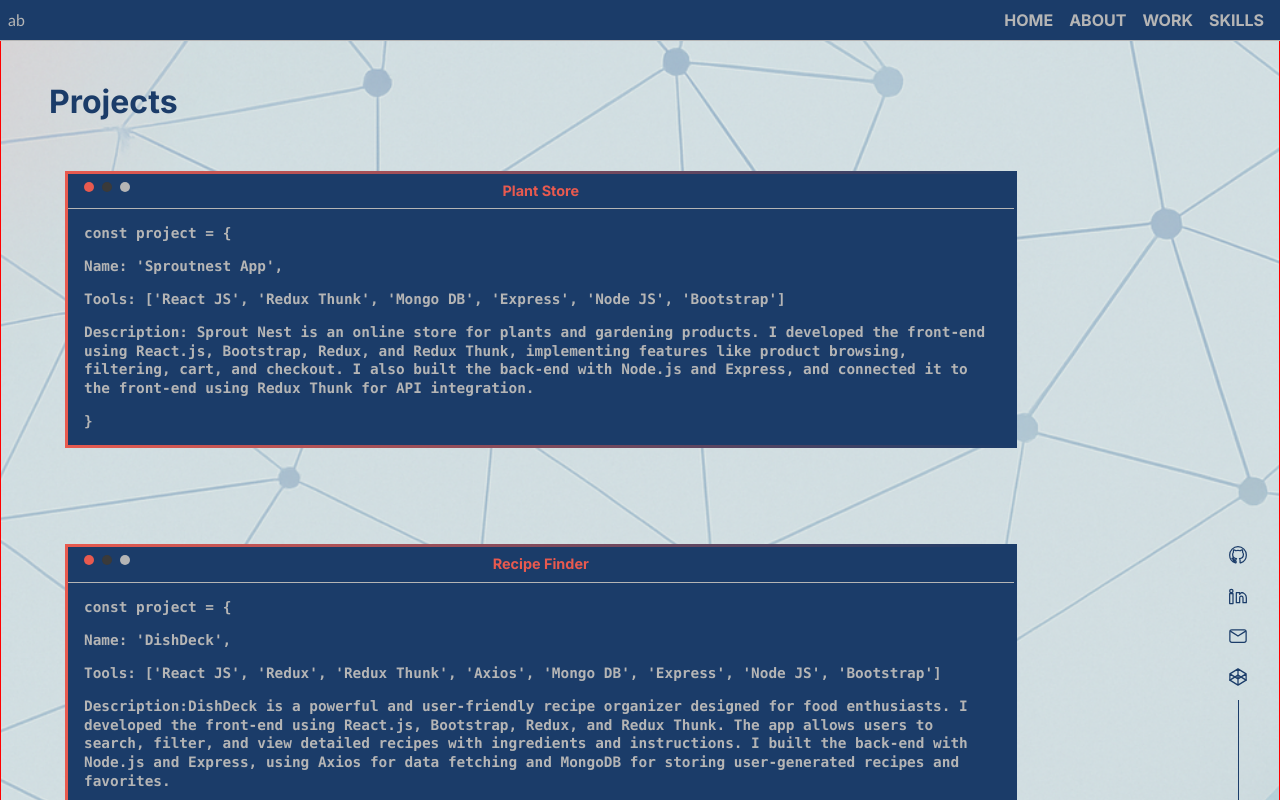
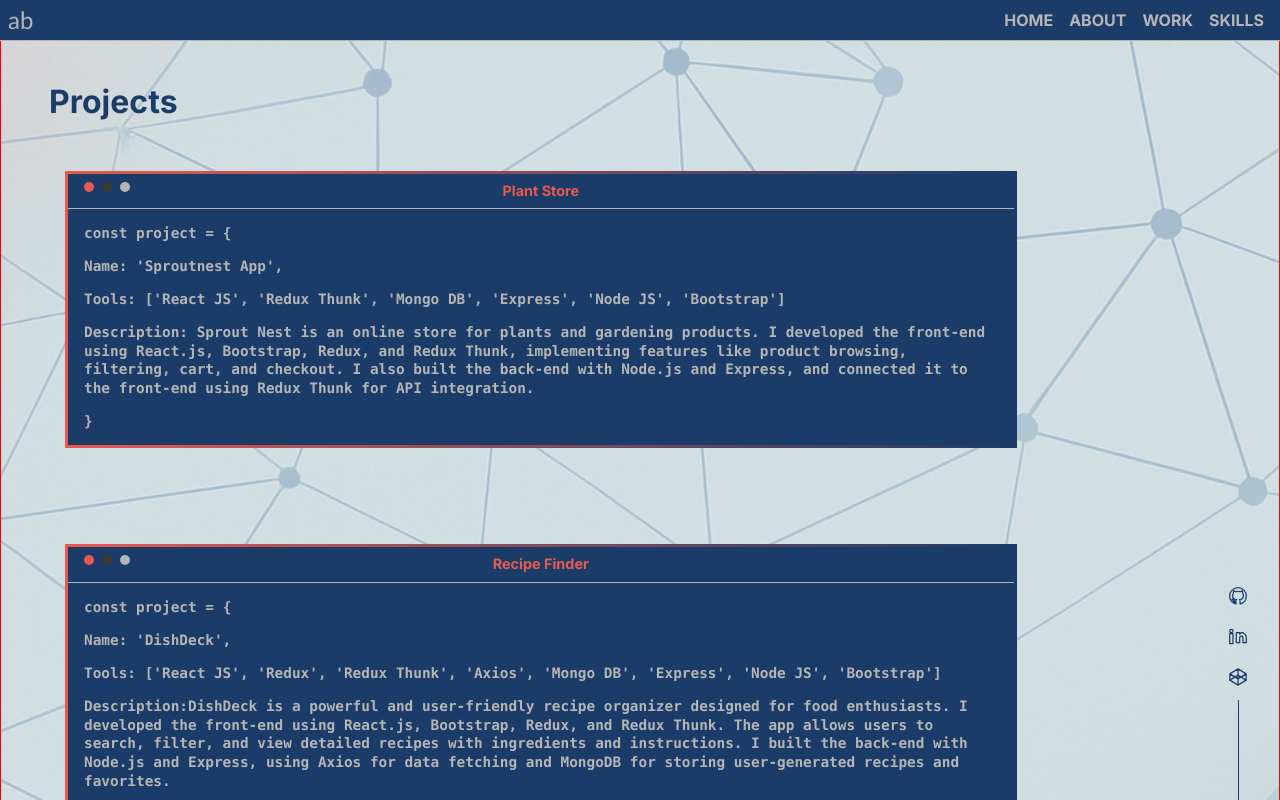
Before and after one commit to ashiyaman/Portfolio-Ashiya, a React (Vite) app: page /work in a window 1280 px wide. Shown: the top 800 px of the page. Built offline with nearby package versions, Linux system fonts and the light colour scheme.

Commit message:
fix: Fix errors

```diff
--- a/index.html
+++ b/index.html
@@ -3,6 +3,7 @@
   <head>
     <meta charset="UTF-8" />
     <meta name="viewport" content="width=device-width, initial-scale=1.0" />
+    <meta name="description" content="Ashiya's Portfolio showcasing projects in React, Node.js, and more.">
     <title>Ashiya Banu</title>
     <link href="https://fonts.googleapis.com/css2?family=Inter:wght@400;500;600;700&display=swap" rel="stylesheet">
 
--- a/src/App.jsx
+++ b/src/App.jsx
@@ -63,23 +63,6 @@ function App() {
                   </a>
               </li>
               <li>
-                  <a href="mailto:ashiya1005@gmail.com" aria-label="Email">
-                  <svg
-                      xmlns="http://www.w3.org/2000/svg"
-                      fill="none"
-                      stroke="currentColor"
-                      stroke-width="1.5"
-                      viewBox="0 0 24 24"
-                  >
-                      <path
-                      stroke-linecap="round"
-                      stroke-linejoin="round"
-                      d="M21.75 6.75v10.5a2.25 2.25 0 01-2.25 2.25H4.5A2.25 2.25 0 012.25 17.25V6.75A2.25 2.25 0 014.5 4.5h15a2.25 2.25 0 012.25 2.25zM3.75 6.75l8.25 5.25 8.25-5.25"
-                      />
-                  </svg>
-                  </a>
-              </li>
-              <li>
                   <a href="https://codepen.io/ashiya" target="_blank" aria-label="CodePen">
                   <svg
                       xmlns="http://www.w3.org/2000/svg"
--- a/src/components/Navbar.css
+++ b/src/components/Navbar.css
@@ -6,6 +6,7 @@
 .logo{
   color: var(--color-secondary);
   font-family: 'Gill Sans', 'Gill Sans MT', Calibri, 'Trebuchet MS', sans-serif;
+  font-size: x-large;
   text-decoration: none;
 }
 
@@ -79,7 +80,7 @@ nav li a:hover{
         flex-direction: column;
         background-color: var(--color-heading);
         position: inherit;
-        top: 44px;
+        top: 2.5rem;
         right: 0;
         height: 100%;
         width: 50%;
@@ -88,9 +89,7 @@ nav li a:hover{
     }
 
     .nav li a{
-      background-color: var(--color-secondary);
-      border-radius: 50%;
-      color: var(--color-heading);
+      color: var(--color-secondary);
     }
 
     .nav ul {
--- a/src/components/Work.css
+++ b/src/components/Work.css
@@ -27,6 +27,7 @@
     border-width: 3px;
     border-image-source: linear-gradient(to right, var(--color-accent), var(--color-heading));
     position: sticky;
+    z-index: 10;
 }
 
 .work a{
@@ -111,9 +112,14 @@ code p{
       top: 8rem;
     }
     .work:nth-child(3) {
-      top: 24rem;
+      top: 12rem;
     }
     .work:nth-child(4) {
-      top: 32rem;
+      top: 16rem;
     }
   }
+
+  .work:hover {
+    transform: scale(1.02);
+    transition: transform 0.3s ease;
+  }
```
